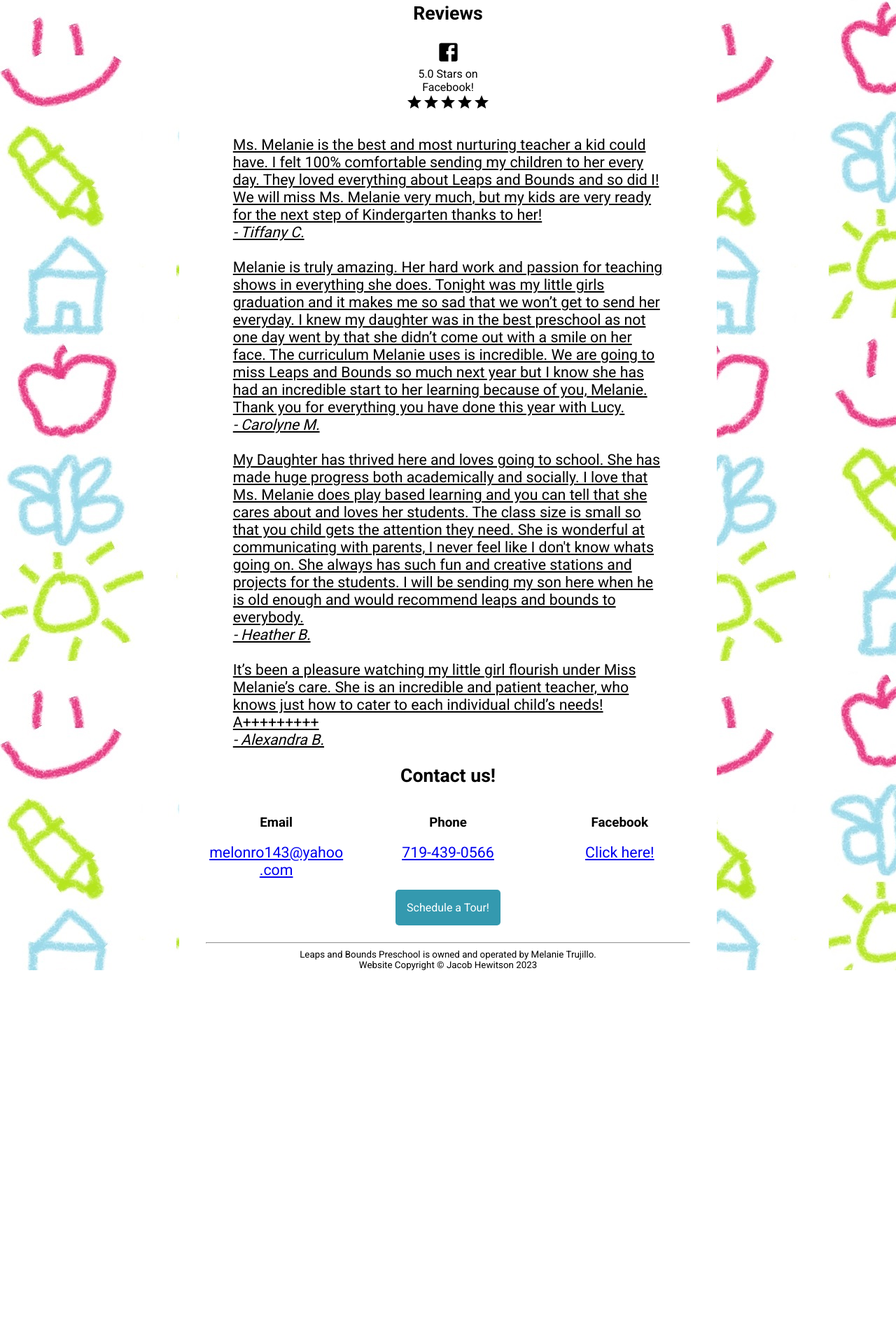
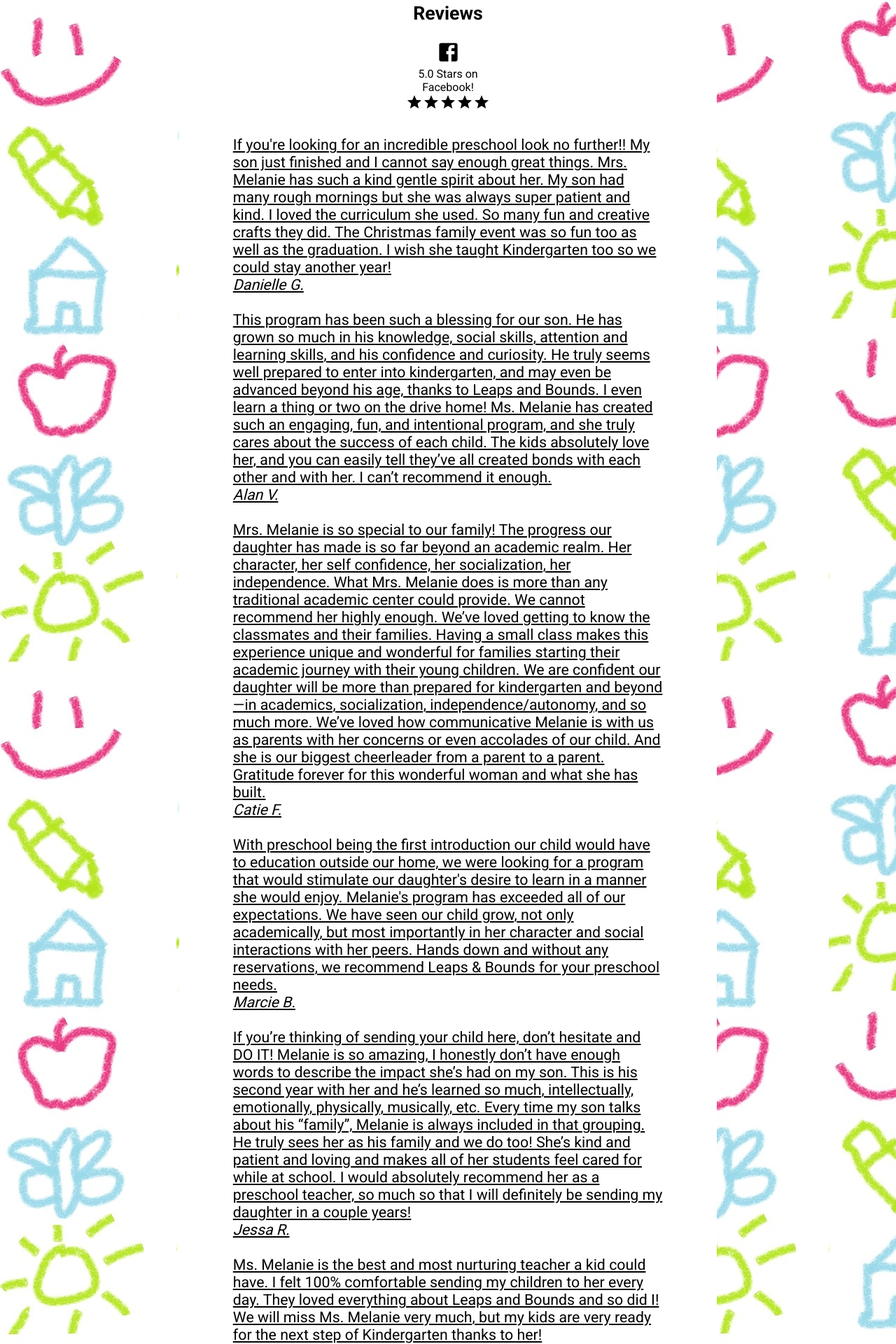
Before and after one commit to hewitson-j/leaps-and-bounds-new, a React (Vite) app: page / in a window 1280 px wide. Shown: the part 3102-5022 px from the top of the page at 70% size. Before the commit the page ends 4528 px from the top, so only its background shows below. Built offline with nearby package versions, Linux system fonts and the light colour scheme.

Commit message:
Added correct urls to links

```diff
--- a/src/components/Reviews.tsx
+++ b/src/components/Reviews.tsx
@@ -36,6 +36,104 @@ export default function Reviews() {
         </span>
       </div>
       <p>
+        <a
+          href="https://www.facebook.com/MsMelanieTrujillo/reviews"
+          target="_blank"
+          className="reviews-links"
+        >
+          If you're looking for an incredible preschool look no further!! My son
+          just finished and I cannot say enough great things. Mrs. Melanie has
+          such a kind gentle spirit about her. My son had many rough mornings
+          but she was always super patient and kind. I loved the curriculum she
+          used. So many fun and creative crafts they did. The Christmas family
+          event was so fun too as well as the graduation. I wish she taught
+          Kindergarten too so we could stay another year!
+          <br />
+          <i>Danielle G.</i>
+        </a>
+        <br />
+        <br />
+        <a
+          href="https://www.facebook.com/share/SV6PxwTvz6J4M5hf/"
+          target="_blank"
+          className="reviews-links"
+        >
+          This program has been such a blessing for our son. He has grown so
+          much in his knowledge, social skills, attention and learning skills,
+          and his confidence and curiosity. He truly seems well prepared to
+          enter into kindergarten, and may even be advanced beyond his age,
+          thanks to Leaps and Bounds. I even learn a thing or two on the drive
+          home! Ms. Melanie has created such an engaging, fun, and intentional
+          program, and she truly cares about the success of each child. The kids
+          absolutely love her, and you can easily tell they’ve all created bonds
+          with each other and with her. I can’t recommend it enough.
+          <br />
+          <i>Alan V.</i>
+        </a>
+        <br />
+        <br />
+        <a
+          href="https://www.facebook.com/share/RzNpCUEnYEcRRWMC/"
+          target="_blank"
+          className="reviews-links"
+        >
+          Mrs. Melanie is so special to our family! The progress our daughter
+          has made is so far beyond an academic realm. Her character, her self
+          confidence, her socialization, her independence. What Mrs. Melanie
+          does is more than any traditional academic center could provide. We
+          cannot recommend her highly enough. We’ve loved getting to know the
+          classmates and their families. Having a small class makes this
+          experience unique and wonderful for families starting their academic
+          journey with their young children. We are confident our daughter will
+          be more than prepared for kindergarten and beyond—in academics,
+          socialization, independence/autonomy, and so much more. We’ve loved
+          how communicative Melanie is with us as parents with her concerns or
+          even accolades of our child. And she is our biggest cheerleader from a
+          parent to a parent. Gratitude forever for this wonderful woman and
+          what she has built.
+          <br />
+          <i>Catie F.</i>
+        </a>
+        <br />
+        <br />
+        <a
+          href="https://www.facebook.com/share/1hfdqTArWBun3dfh/"
+          target="_blank"
+          className="reviews-links"
+        >
+          With preschool being the first introduction our child would have to
+          education outside our home, we were looking for a program that would
+          stimulate our daughter's desire to learn in a manner she would enjoy.
+          Melanie's program has exceeded all of our expectations. We have seen
+          our child grow, not only academically, but most importantly in her
+          character and social interactions with her peers. Hands down and
+          without any reservations, we recommend Leaps & Bounds for your
+          preschool needs.
+          <br />
+          <i>Marcie B.</i>
+        </a>
+        <br />
+        <br />
+        <a
+          href="https://www.facebook.com/share/K3P8zHPJ7A2a5jaL/"
+          target="_blank"
+          className="reviews-links"
+        >
+          If you’re thinking of sending your child here, don’t hesitate and DO
+          IT! Melanie is so amazing, I honestly don’t have enough words to
+          describe the impact she’s had on my son. This is his second year with
+          her and he’s learned so much, intellectually, emotionally, physically,
+          musically, etc. Every time my son talks about his “family”, Melanie is
+          always included in that grouping. He truly sees her as his family and
+          we do too! She’s kind and patient and loving and makes all of her
+          students feel cared for while at school. I would absolutely recommend
+          her as a preschool teacher, so much so that I will definitely be
+          sending my daughter in a couple years!
+          <br />
+          <i>Jessa R.</i>
+        </a>
+        <br />
+        <br />
         <a
           href="https://www.facebook.com/17802835/posts/10107192637214339/?mibextid=WC7FNe"
           target="_blank"
```
